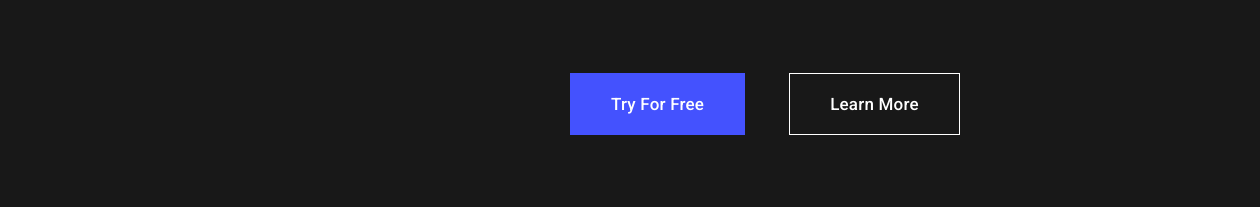
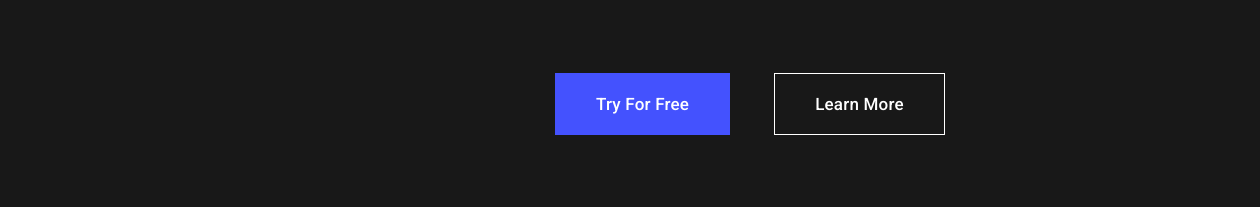
Before and after one commit to LeoSAN10/stormnet, a plain HTML site: page dz3/index.html in a window 1280 px wide. Shown: the part 495-702 px from the top of the page, 20-1280 px from the left. Drawn offline with Linux system fonts and the light colour scheme.

Commit message:
fix button styles

```diff
--- a/dz3/style.css
+++ b/dz3/style.css
@@ -105,7 +105,7 @@ letter-spacing: 0.2px;
 .buttons{
 
 align-items: center;
-margin-left: 550px;
+margin-left: 535px;
 margin-top: 95px;
 }
 .btn1{
```
